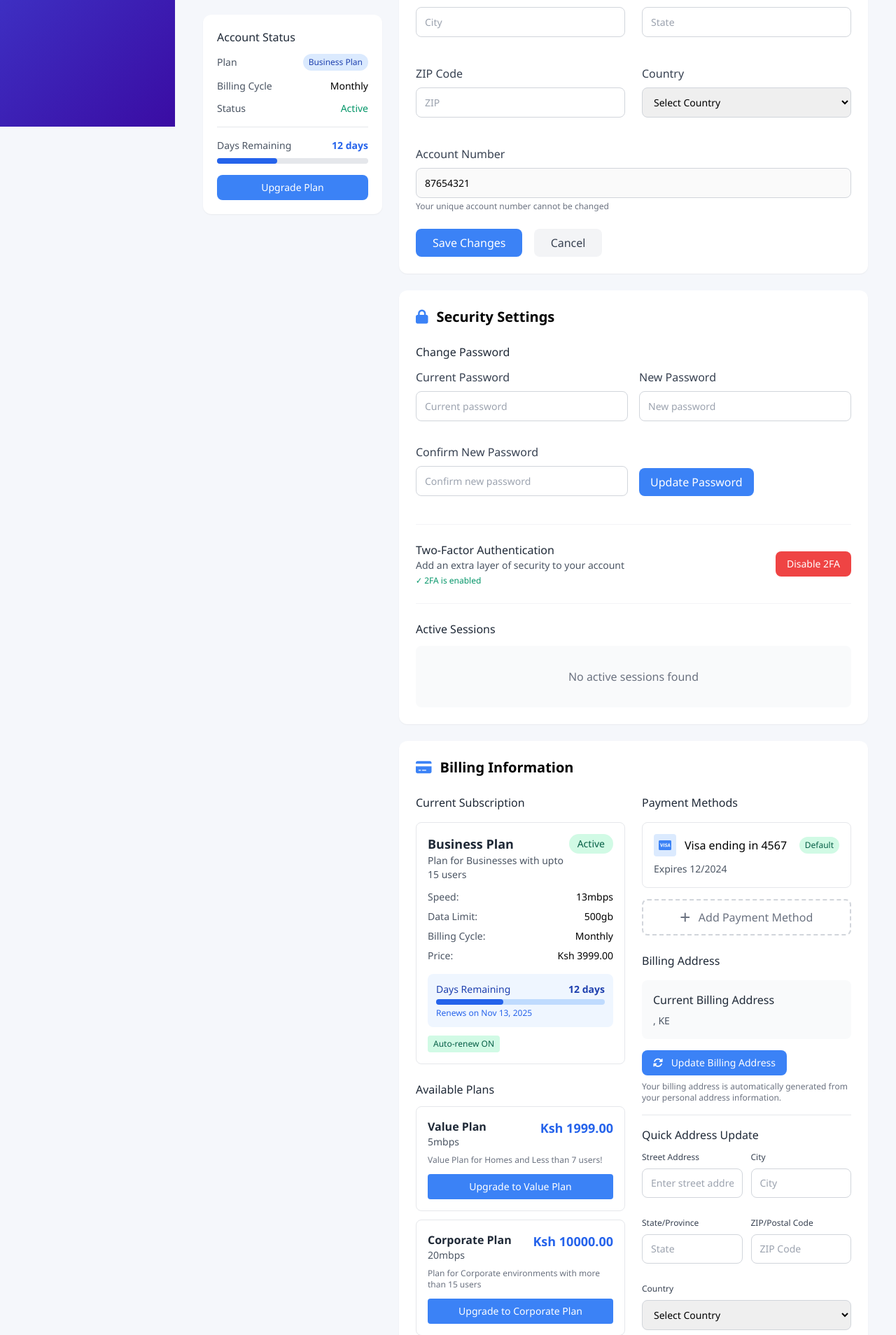
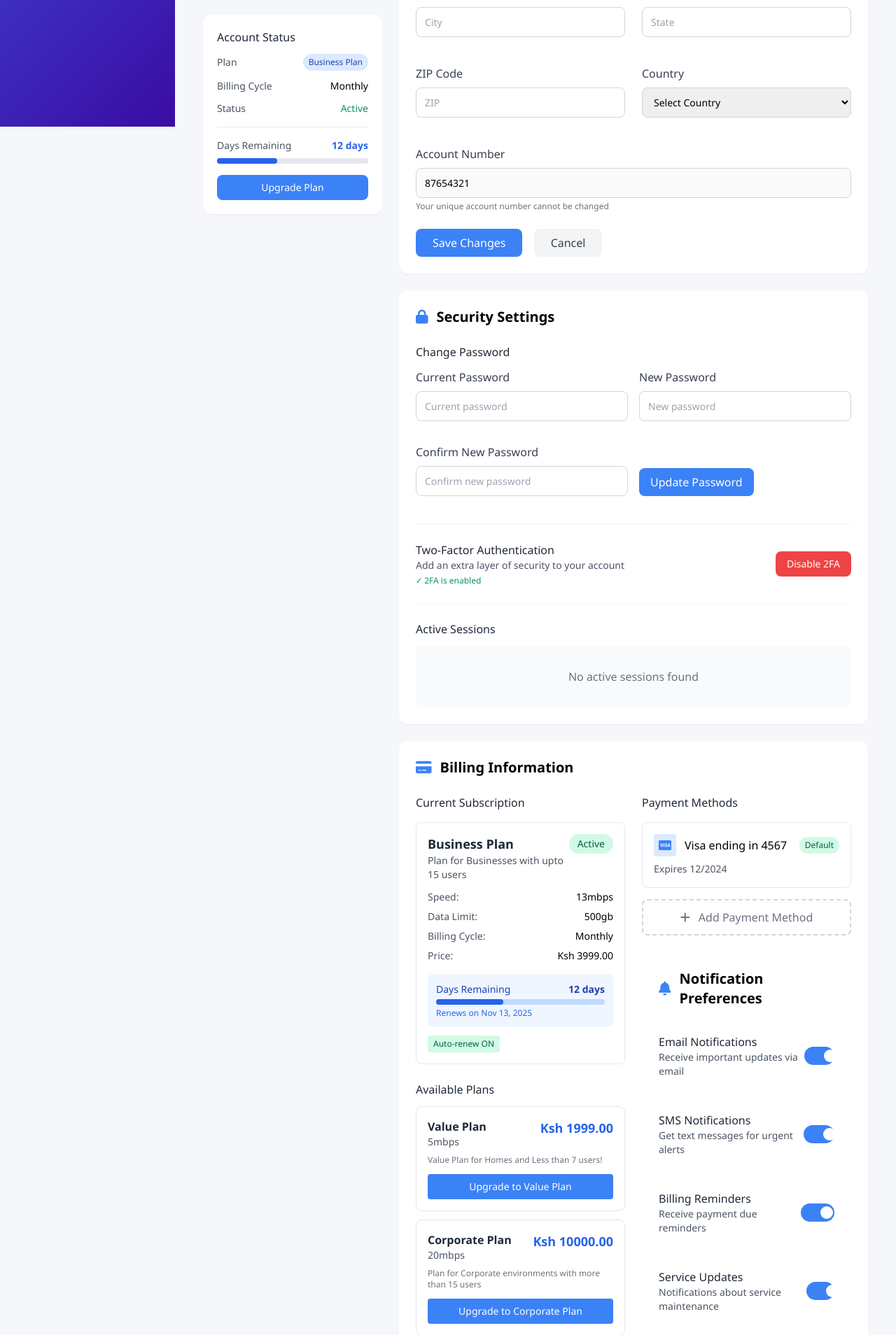
Before and after one commit to Kenaaaanz/cloudconnect, a Django app: page /profile/ in a window 1280 px wide. Shown: the part 619-2527 px from the top of the page at 70% size. Run offline with Django 5.2, Linux system fonts and the light colour scheme; a user stored in the database is signed in; data comes from the database, SQL or seed files in the repository.

Commit message:
DomainUpdate

```diff
--- a/cloudconnect/settings.py
+++ b/cloudconnect/settings.py
@@ -31,6 +31,8 @@ ALLOWED_HOSTS = [
     '127.0.0.1',
     '.onrender.com',
     'https://cloudconnect-sjm0.onrender.com',
+    'cloudnetworkske.com',
+    'www.cloudnetworkske.com',
 ]
 
 
--- a/templates/accounts/dashboard.html
+++ b/templates/accounts/dashboard.html
@@ -104,10 +104,10 @@
                         <i class="fas fa-wifi text-green-600 text-2xl mb-2"></i>
                         <span class="text-sm font-medium text-center">Router Settings</span>
                     </a>
-                    <a href="{% url 'connected_devices' %}" class="flex flex-col items-center p-4 bg-purple-50 rounded-lg hover:bg-purple-100 transition-colors">
+                    <!--<a href="{% url 'connected_devices' %}" class="flex flex-col items-center p-4 bg-purple-50 rounded-lg hover:bg-purple-100 transition-colors">
                         <i class="fas fa-devices text-purple-600 text-2xl mb-2"></i>
                         <span class="text-sm font-medium text-center">Devices</span>
-                    </a>
+                    </a>--
                     <a href="{% url 'profile' %}" class="flex flex-col items-center p-4 bg-orange-50 rounded-lg hover:bg-orange-100 transition-colors">
                         <i class="fas fa-user-cog text-orange-600 text-2xl mb-2"></i>
                         <span class="text-sm font-medium text-center">Profile</span>
--- a/templates/accounts/profile.html
+++ b/templates/accounts/profile.html
@@ -522,11 +522,11 @@
                         </div>
 
                         <!-- Billing Address -->
-                        <div>
-                            <h3 class="font-medium text-gray-800 mb-4">Billing Address</h3>
+                        <!--<div>
+                            <h3 class="font-medium text-gray-800 mb-4">Billing Address</h3>-->
 
                             <!-- Current Billing Address Display -->
-                            <div class="bg-gray-50 rounded-lg p-4 mb-4">
+                            <!--<div class="bg-gray-50 rounded-lg p-4 mb-4">
                                 <h4 class="font-medium text-gray-800 mb-2">Current Billing Address</h4>
                                 <p class="text-sm text-gray-600" id="billing-address-display">
                                     {% if user.billing_address %}
@@ -535,20 +535,20 @@
                                         No billing address set. Update your personal address information above and click "Update Billing Address".
                                     {% endif %}
                                 </p>
-                            </div>
+                            </div>-->
 
                             <!-- Update Billing Address Button -->
-                            <div class="mb-4">
+                            <!--<div class="mb-4">
                                 <button type="button" id="update-billing-address-btn" onclick="updateBillingAddress()" class="bg-blue-500 hover:bg-blue-600 text-white py-2 px-4 rounded-lg font-medium text-sm">
                                     <i class="fas fa-sync-alt mr-2"></i> Update Billing Address
                                 </button>
                                 <div id="billing-address-note" class="text-xs text-gray-500 mt-2">
                                     Your billing address is automatically generated from your personal address information.
                                 </div>
-                            </div>
+                            </div>-->
 
                             <!-- Quick Address Update Form -->
-                            <div class="border-t border-gray-200 pt-4">
+                            <!--<div class="border-t border-gray-200 pt-4">
                                 <h4 class="font-medium text-gray-800 mb-3">Quick Address Update</h4>
                                 <div class="grid grid-cols-1 md:grid-cols-2 gap-3">
                                     <div class="form-group">
@@ -588,10 +588,10 @@
                             </div>
                         </div>
                     </div>
-                </div>
+                </div>-->
 
                 <!-- Billing History -->
-                <div>
+                <!--<div>
                     <div class="flex justify-between items-center mb-4">
                         <h3 class="font-medium text-gray-800">Billing History</h3>
                         {% if payment_history %}
@@ -667,7 +667,7 @@
                     </div>
                     {% endif %}
                 </div>
-            </div>
+            </div>-->
 
             <!-- Notifications Section -->
             <div id="notifications" class="bg-white rounded-xl shadow-sm p-6 mb-6">
--- a/templates/base.html
+++ b/templates/base.html
@@ -188,10 +188,10 @@
                 </a>
             </li>
             <li>
-                <a href="{% url 'router_settings' %}" class="flex items-center p-3 rounded-lg {% if 'router' in request.path %}bg-white bg-opacity-20{% endif %}" onclick="closeMobileSidebar()">
+                <!--<a href="{% url 'router_settings' %}" class="flex items-center p-3 rounded-lg {% if 'router' in request.path %}bg-white bg-opacity-20{% endif %}" onclick="closeMobileSidebar()">
                     <i class="fas fa-router w-6 text-center"></i>
                     <span class="menu-text ml-3">Router Settings</span>
-                </a>
+                </a>-->
             </li>
             <li>
                 <a href="{% url 'profile' %}" class="flex items-center p-3 rounded-lg {% if 'profile' in request.path %}bg-white bg-opacity-20{% endif %}" onclick="closeMobileSidebar()">
```
